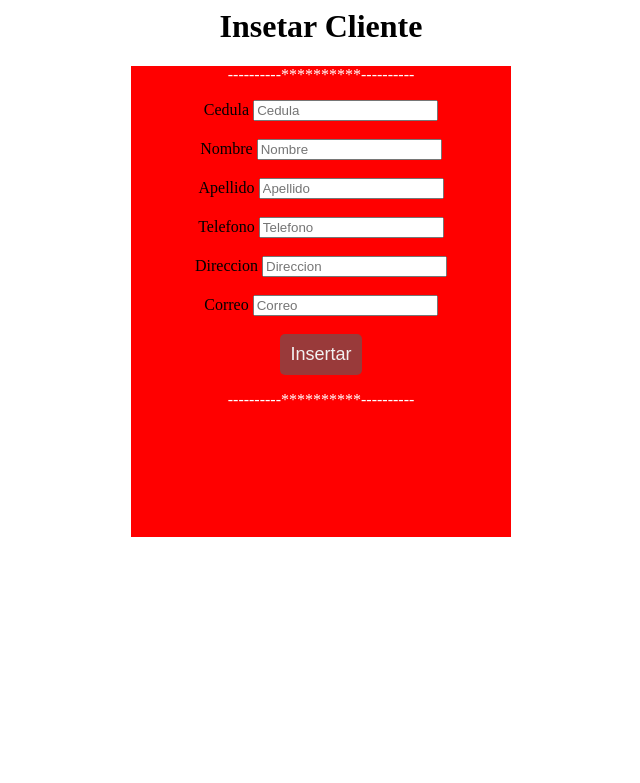
After one commit to Emmanuel80/Relojeria2, a PHP site: page /frmInsertar.php in a window 1280 px wide. The commit adds this page. Shown: the top 783 px of the page, without its empty margins (319-959 px from the left). Run offline with PHP 8.4, Linux system fonts and the light colour scheme.

Commit message:
se realizo cambios

```diff
--- /dev/null
+++ b/Estilos.css
@@ -0,0 +1,27 @@
+.button {
+ border: none;
+ background: #993a3a;
+ color: #f2f2f2;
+ padding: 10px;
+ font-size: 18px;
+ border-radius: 5px;
+ position: relative;
+ box-sizing: border-box;
+ transition: all 500ms ease;
+}
+
+.button:before {
+ content:'';
+ position: absolute;
+ top: 0px;
+ left: 0px;
+ width: 0px;
+ height: 42px;
+ background: rgba(255,255,255,0.3);
+ border-radius: 5px;
+ transition: all 2s ease;
+}
+
+.button:hover:before {
+ width: 100%;
+}
--- a/Insertar.php
+++ b/Insertar.php
@@ -1,6 +1,8 @@
 <html>
     <title>Relojeria-Insertar</title>
     <head>
+        <link href="Estilos.css" rel="stylesheet">
+        <style type="text/css"></style>
     </head>
     <body>
         <?php
@@ -21,6 +23,8 @@
 
         ?>
         <br>
-        <a href="index.php">Regresar</a>
+        <br>
+        <br>
+        <a href="frmInsertar.php" class="button">Regresar</a>
     </body>
 </html>
--- /dev/null
+++ b/frmInsertar.php
@@ -0,0 +1,31 @@
+
+<html>
+    <head>
+        <meta charset="UTF-8">
+        <title>Relojeria</title>
+        <link href="Estilos.css" rel="stylesheet">
+        <style type="text/css"></style>
+    </head>
+    <body>
+    <center>
+        <h1>Insetar Cliente</h1>
+    </center>
+    <center>
+        <form action="Insertar.php" method="POST" style="background-color:red; width:30%; height: 60%; ">
+            <center>
+                <p style="color: white;">----------**********----------</p>
+            </center>
+            Cedula <input type="text" required="" name="txtCedula" placeholder="Cedula"></br></br>
+            Nombre <input type="text" required="" name="txtNombre" placeholder="Nombre"></br></br>
+            Apellido <input type="text" required="" name="txtApellido" placeholder="Apellido"></br></br>
+            Telefono <input type="text" required="" name="txtTelefono" placeholder="Telefono"></br></br>
+            Direccion <input type="text" required="" name="txtDireccion" placeholder="Direccion"></br></br>
+            Correo <input type="text"  required="" name="txtCorreo" placeholder="Correo"></br></br>
+            <input type="submit" value="Insertar" name="btnInsertar" class="button">
+            <center>
+                <p style="color: white;">----------**********----------</p>
+            </center>
+        </form>
+    </center>
+</body>
+</html>
```
Also changed, not shown: Conexion.php (+9 -4 lines), index.php (+3 -22 lines).
